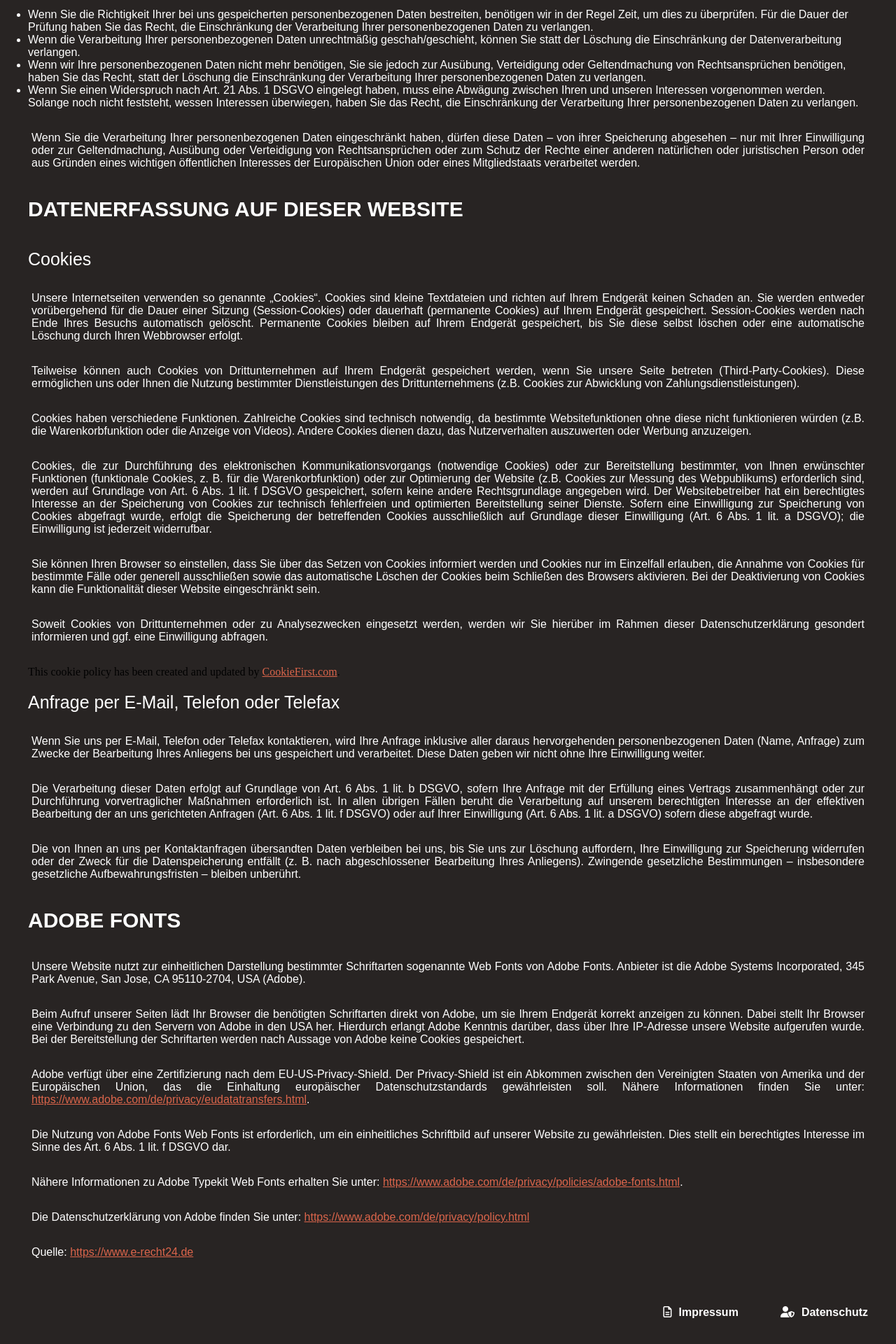
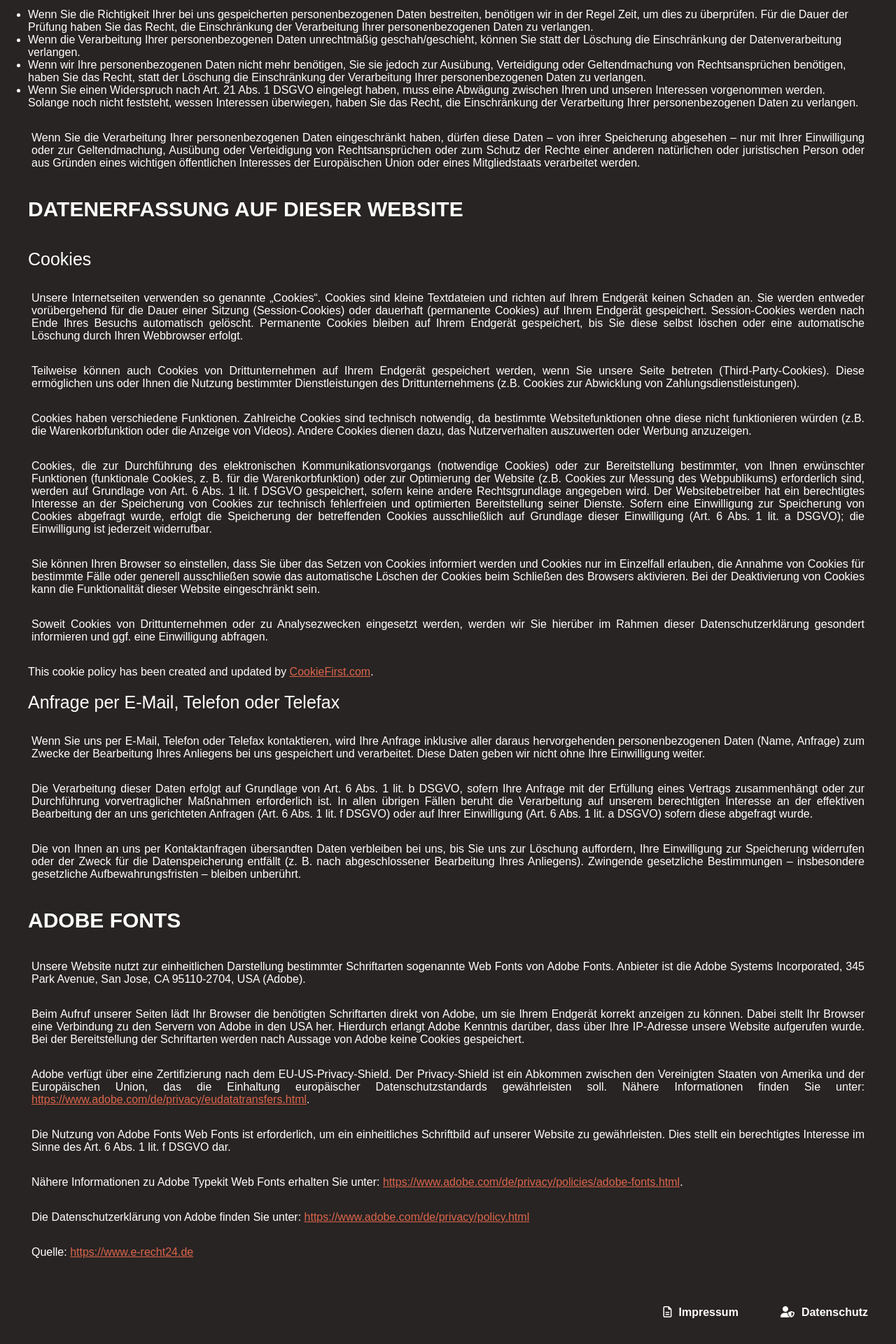
Before and after one commit to wiktoriavh/braweria.github.io, a Jekyll site: the page built from datenschutz.html, in a window 1280 px wide. Shown: the part 3399-5319 px from the top of the page at 70% size. Built offline with Jekyll 4.4.1, drawn with Linux system fonts in a browser that asks for light colours; nearby versions of some CDN libraries; some web fonts are replaced; comment, search, counter and statistics services are not loaded.

Commit message:
Update main.css

```diff
--- a/css/main.css
+++ b/css/main.css
@@ -22,6 +22,10 @@
 	margin: 0;
 	padding: 0;
 	box-sizing: border-box;
+
+	font-family: open-sans,sans-serif;
+	font-size: 16px;
+	color: #fff;
 }
 
 body {
```
